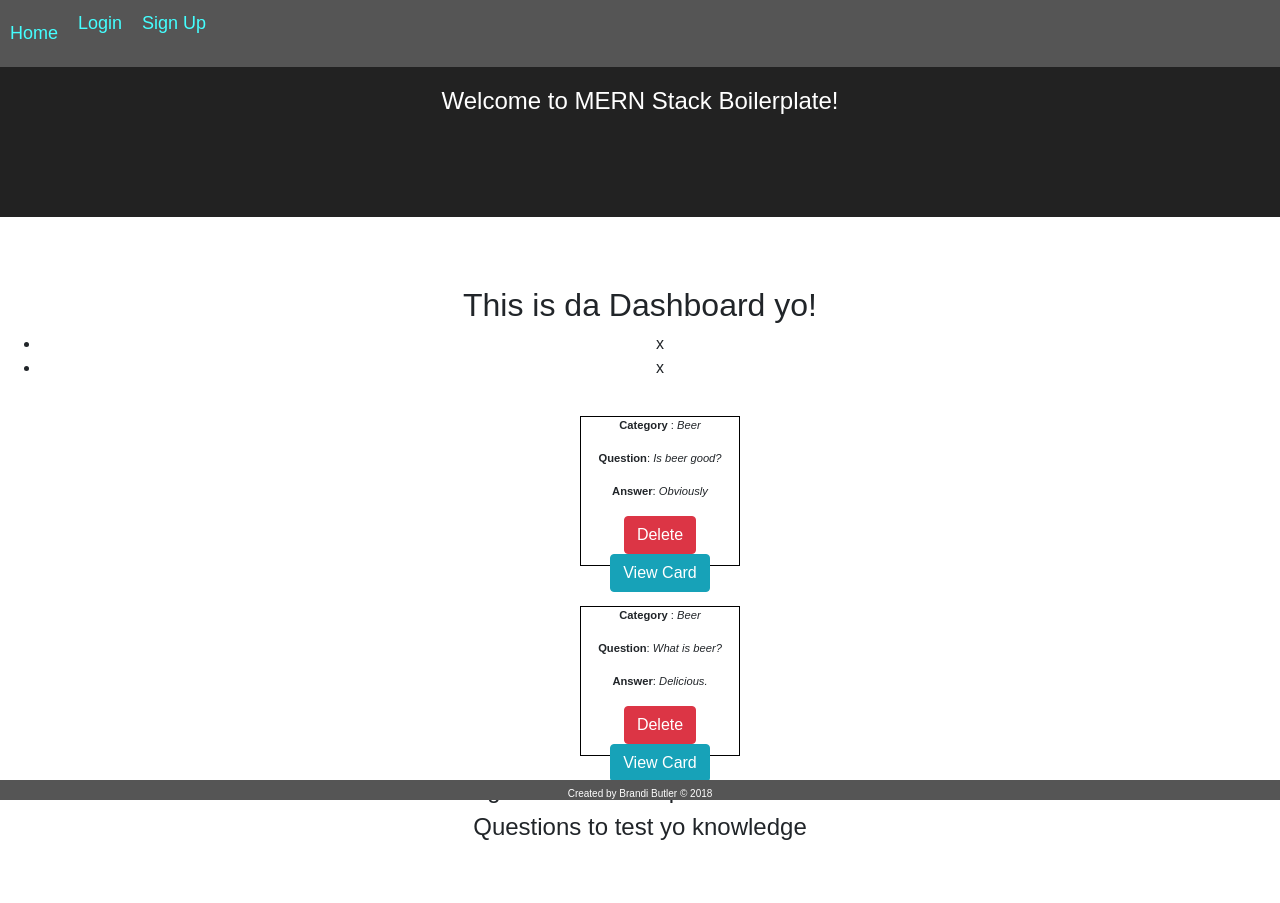
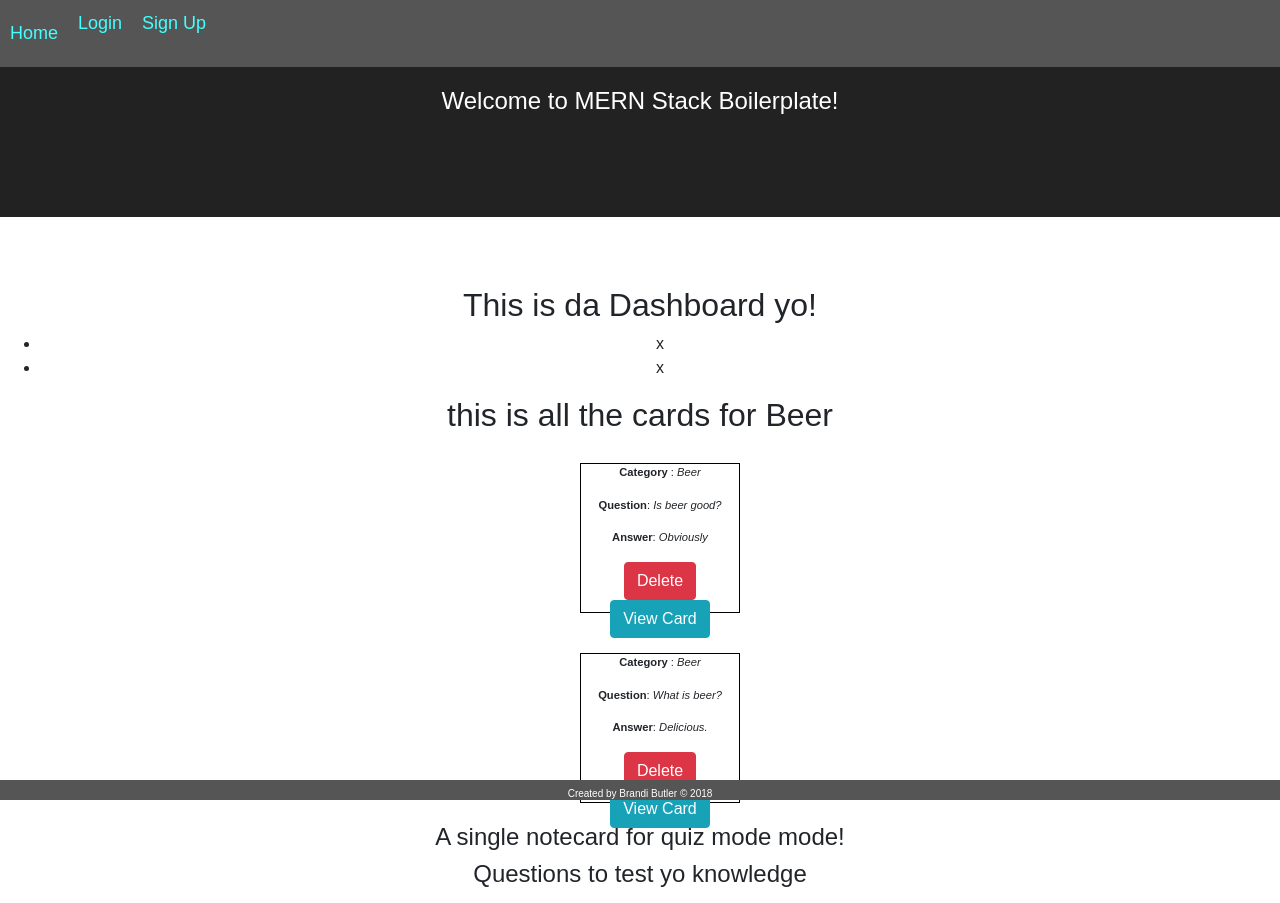
Before and after one commit to philpatt/flashcard-project3, a React (Create React App) app in the folder client/: page /Dashboard in a window 1280 px wide. Before the commit the page ends 857 px from the top, so only its background shows below. Built offline with nearby package versions, Linux system fonts and the light colour scheme.

Commit message:
added another filter to get a title for deck page

```diff
--- a/client/src/Deck.js
+++ b/client/src/Deck.js
@@ -50,7 +50,7 @@ class Deck extends Component {
         if(this.state.cards){
             deck = this.state.cards
             .filter(function (item) {
-                return item.category == 'Beer';
+                return item.category === 'Beer';
             })
             .map(card => {
                 console.log('DUUUUUDEEEEE THIS IS A CARD',card);
@@ -59,13 +59,20 @@ class Deck extends Component {
                 )
             })
         }
-        console.log('########',this.state.cards);
+        let category = this.state.cards.filter(item =>{
+            return item.category === 'Beer';
+        })
+
+        console.log('########',category[0].category);
+
+
+
         return (
             <div className='deck-container'>
+                <h2>this is all the cards for { category[0].category }</h2>
                 { deck }
             </div>
         )
-
     }
 }
 
```
